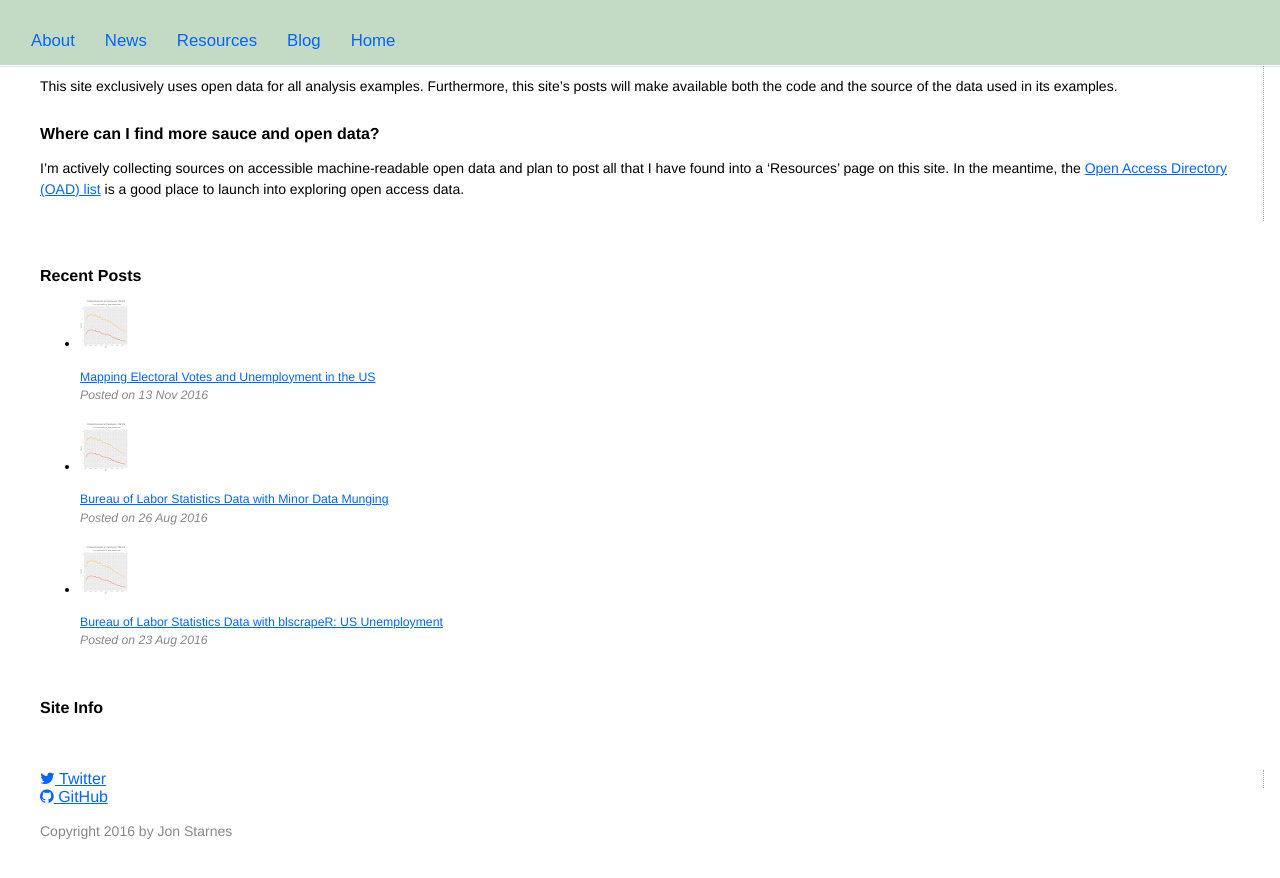
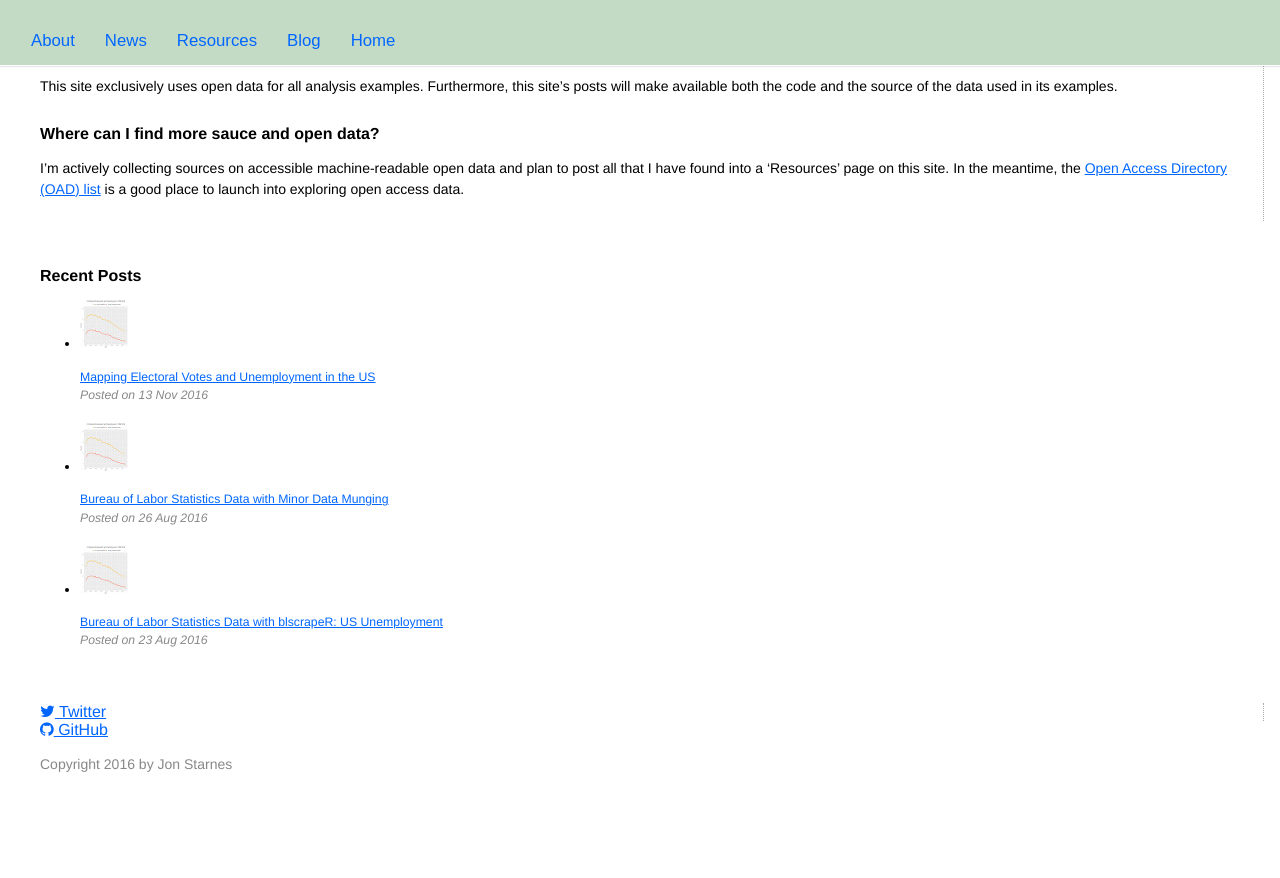
Before and after one commit to jon-starnes/jon-starnes.github.io, a Jekyll site: the page built from _pages/01_about.md, in a window 1280 px wide and 900 px high, scrolled down 349 px. Shown: the top 878 px of the window. Built offline with Jekyll 4.4.1, drawn with Linux system fonts in a browser that asks for light colours; nearby versions of some CDN libraries; after the commit the page ends 1182 px from its top, so only the background shows below that.

Commit message:
Style updates

```diff
--- a/_layouts/main1.html
+++ b/_layouts/main1.html
@@ -5,14 +5,10 @@ layout: default
 <div class="container">
   <div class="row">
     <div class="col content">
-
-      <p class="desc">
-      </p>
-
       {{ content }}
-
     </div>
 
+<!-- Sidebar content -->
     <div class="col sidebar">
       <div class="row">
         <br>
@@ -30,25 +26,8 @@ layout: default
             </li>
             {% endfor %}
           </ul>
-        </div>
-
-        <div class="spacing"></div>
-        <div class="col sideri">
-          <h4>Site Info</h4>
-
-          {% for post in site.categories['About'] %}
-          <h4><a href="{{ post.url | prepend: site.baseurl }}">{{ post.title }}</a></h4>
-          <p class="desc">
-            <time>{{ post.date | date: "%b %-d, %Y" }}</time>
-          </p>
-          {{ post.content | truncatewords:75}}
-          <p><a href="{{ post.url | prepend: site.baseurl }}">Read More</a></p>
-          <div class="spacing"></div>
-          {% endfor %}
-
-        </p>
-      </div>
-    </div>
+        </div> <!-- col sideri -->
+    </div> <!-- sidebar row -->
   </div> <!--col sidebar-->
-</div> <!-- row -->
+</div> <!-- container row -->
 </div> <!-- container -->
```
Also changed, not shown: _layouts/main.html (+0 -16 lines), _pages/03_resources.md (+1 -1 lines).
